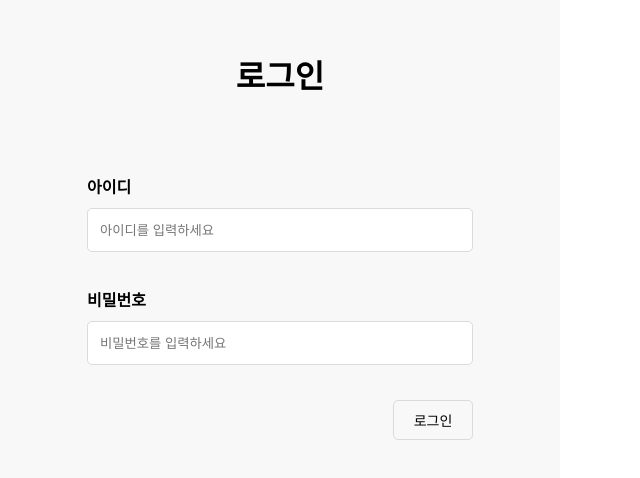
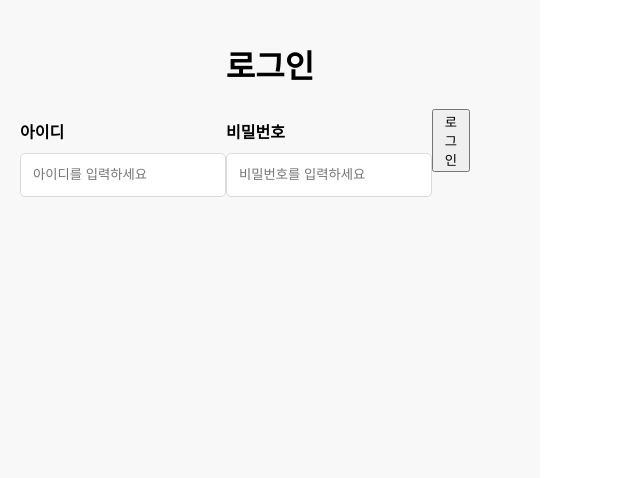
Before and after one commit to wanted-luckyzzang/wanted-swit-messenger, a React (Create React App) app: page /login in a window 1280 px wide. Shown: the top 478 px of the page, without its empty margins (0-640 px from the left). Built offline with nearby package versions, Linux system fonts and the light colour scheme.

Commit message:
:lipstick: 로그인, 회원가입 페이지 stlye 수정

```diff
--- a/src/components/login/SignUp.scss
+++ b/src/components/login/SignUp.scss
@@ -1,7 +1,7 @@
 .SignUpContainer {
-  height: 600px;
+  height: 500px;
   width: 500px;
-  padding: 30px;
+  padding: 20px;
   background-color: #F8F8F8;
   display: flex;
   flex-direction: column;
@@ -12,37 +12,57 @@
 }
 
 .SignUpSection {
-  height: 75%;
-  margin: auto;
-
-  & > div:last-child {
-    padding: 25px 10px;
-    text-align: right;
-  }
+  width: 90%;
+  display: flex;
 }
 
 .SignUpProfileEdit {
   display: flex;
-  justify-content: space-around;
+  flex-direction: column;
+  margin: auto;
+
+  .img-holder {
+    margin: auto;
+    width: 150px;
+    height: 150px;
+    border: 3px black solid;
+    border-radius: 5px;
+    margin-top: 1rem;
+
+    & > img {
+      width: 150px;
+    height: 150px;
+    object-fit: cover;
+    }
+  }
 
   & > div {
+    margin: 15px 0;
+  }
+  & > input {
+    display: none;
+  }
+  & > div > label {
+    cursor: pointer;
+  }
+
+  & > button:first-child {
     width: 70px;
     height: 70px;
     display: flex;
+    position: relative;
     cursor: pointer;
-
-    & > img {
     border-radius: 50%;
+    border: 0px solid #DBDBDB;
   }
 }
 
-  // & > input {
-  //   width: 100px;
-  //   height: 100px;
-  // }
-}
+// 로그인, 회원가입 버튼
 
-// 로그인, 회원가입 버튼
+.SignUpButtonBox {
+  text-align: right;
+  margin-top: 15px;
+
   .SignUpButton {
     height: 40px;
     width: 80px;
@@ -60,16 +80,17 @@
       font-weight: bold;
     }
   }
+}
+
 
 // 로그인, 회원가입 입력란
 .SignUpInfo {
-  padding: 10px;
 
   & > h4 {
-    margin: 15px 0 10px 0;
+    margin: 10px 0;
   }
   & > input {
-    width: 380px;
+    width: 200px;
     height: 40px;
     border-radius: 5px;
     border: 1px solid #DBDBDB;
@@ -77,4 +98,14 @@
   }
 }
 
-// 로그인 페이지 간격조정
+// 로그인 페이지
+  .LoginSection {
+    margin: 0 auto;
+    & > div {
+      margin: 40px 0;
+    }
+    & > div:last-child {
+      margin: -10px 0;
+      text-align: right;
+    }
+  }
```
Lines whose indentation alone changed are shown as unchanged.
